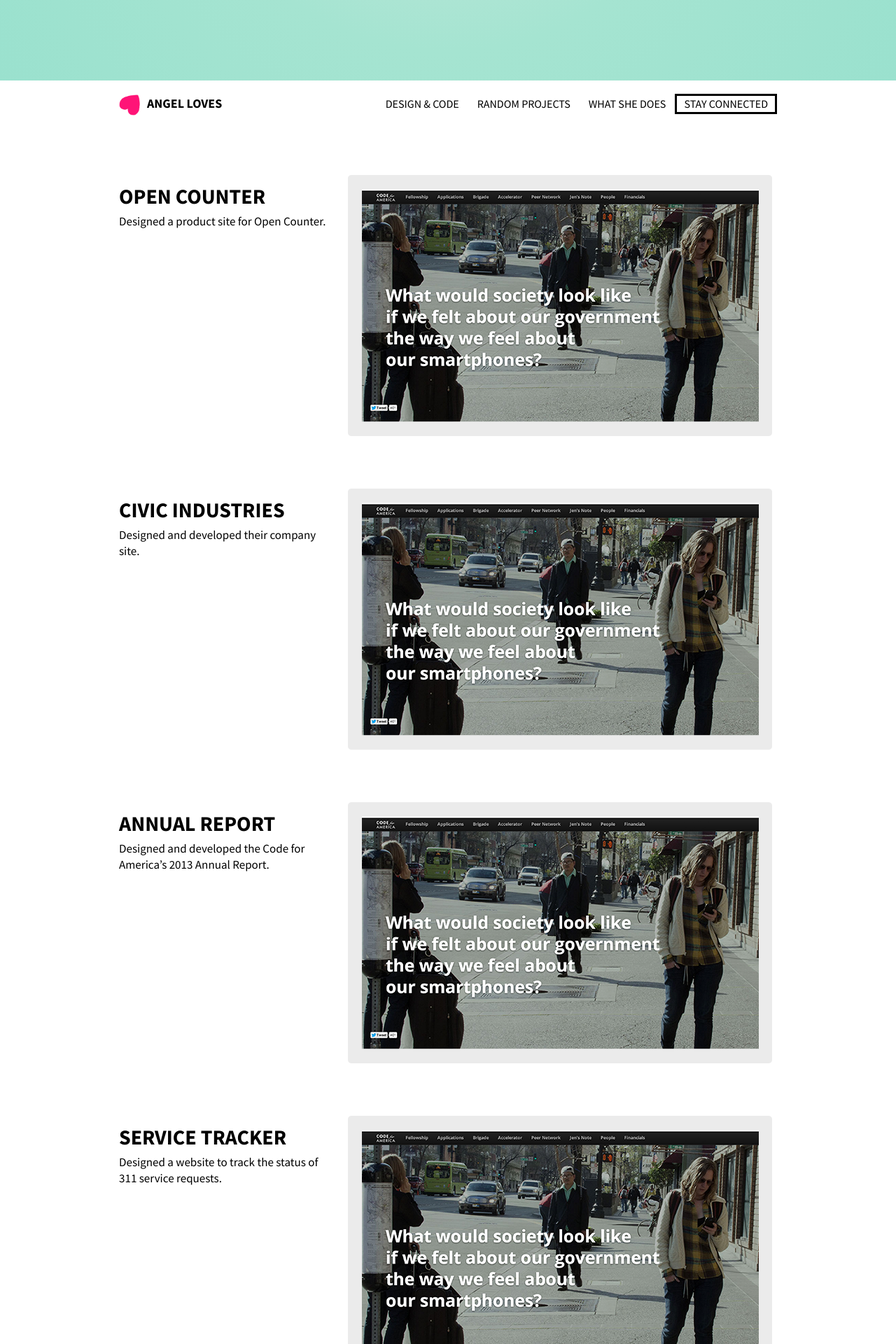
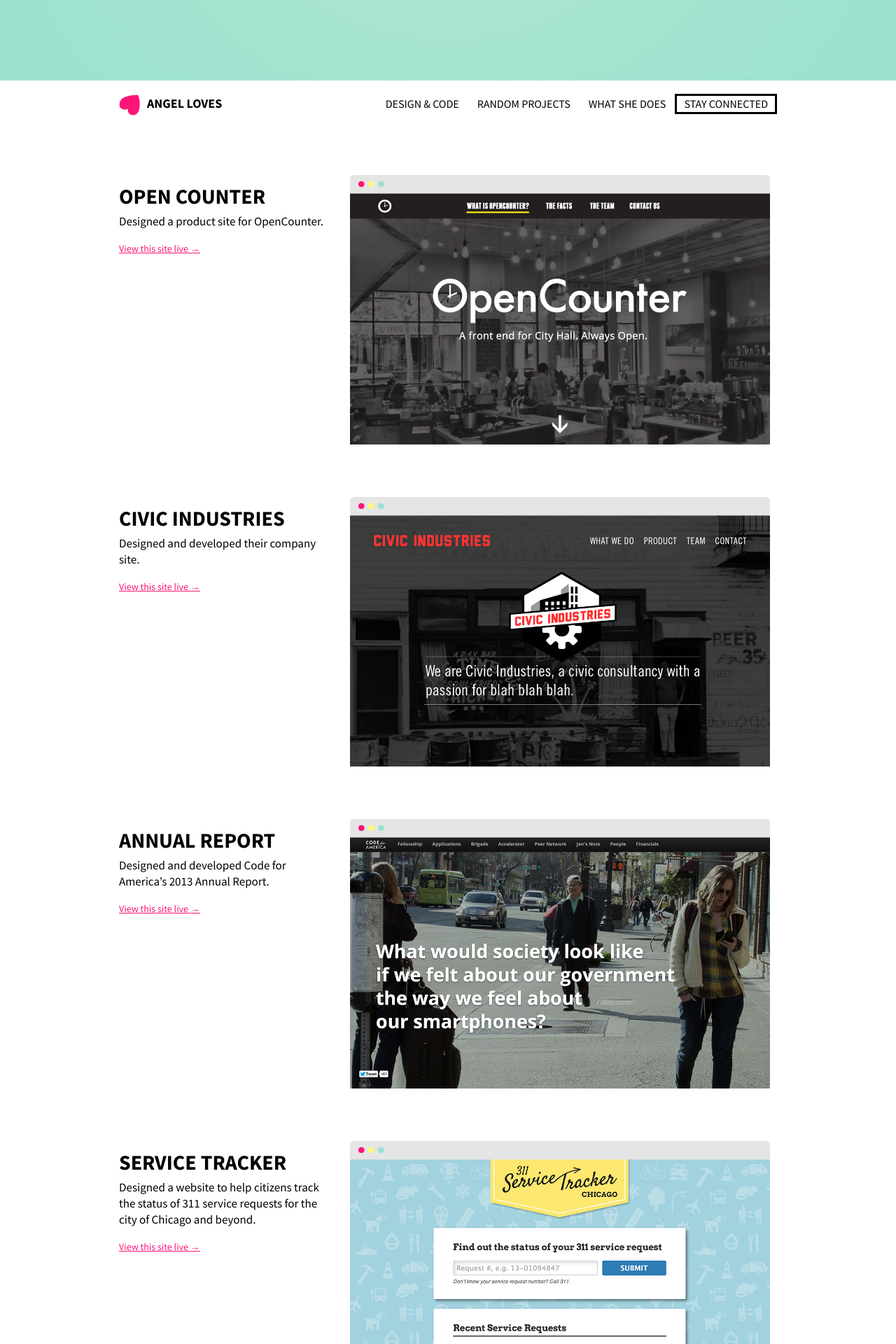
Before and after one commit to ahelkit/angellov.es, a Jekyll site: the page workingforyou/index.html, which Jekyll copies as it is, in a window 1280 px wide. Shown: the part 740-2660 px from the top of the page at 70% size. Built offline with Jekyll 4.4.1, drawn with Linux system fonts in a browser that asks for light colours; nearby versions of some CDN libraries; comment, search, counter and statistics services are not loaded; some of the changed text lies outside the part shown.

Commit message:
Updated some of my work and my bio

```diff
--- a/css/main.css
+++ b/css/main.css
@@ -240,6 +240,10 @@
   margin-bottom: 75px;
 }
 
+#work .worksections img {
+  max-width: 600px;
+}
+
 #work .workdescription {
   text-align: left;
 }
@@ -265,7 +269,9 @@
 }
 
 #life h1 {
-  margin-bottom: 2px;
+  margin-bottom: 15px;
+  font-weight: 500;
+  line-height: 44px;
 }
 
 #life h4 {
--- a/workingforyou/index.html
+++ b/workingforyou/index.html
@@ -72,10 +72,11 @@
         <div class="row worksections">
           <div class="span4 workdescription">
             <h2>Open Counter</h2>
-            <p>Designed a product site for Open Counter.</p>
+            <p>Designed a product site for OpenCounter.</p>
+            <a href="http://opencounter.us" target="_blank">View this site live &rarr;</a>
           </div>
           <div class="span8">
-            <img src="/img/annual_report.png" />
+            <img src="/img/opencounter.png" />
           </div>
         </div>
 
@@ -83,16 +84,18 @@
           <div class="span4 workdescription">
             <h2>Civic Industries</h2>
             <p>Designed and developed their company site.</p>
+            <a href="http://civicindustries.com" target="_blank">View this site live &rarr;</a>
           </div>
           <div class="span8">
-            <img src="/img/annual_report.png" />
+            <img src="/img/civicindustries.png" />
           </div>
         </div>
 
         <div class="row worksections">
           <div class="span4 workdescription">
             <h2>Annual Report</h2>
-            <p>Designed and developed the Code for America’s 2013 Annual Report.</p>
+            <p>Designed and developed Code for America’s 2013 Annual Report.</p>
+            <a href="http://annual.codeforamerica.org" target="_blank">View this site live &rarr;</a>
           </div>
           <div class="span8">
             <img src="/img/annual_report.png" />
@@ -102,20 +105,22 @@
         <div class="row worksections">
           <div class="span4 workdescription">
             <h2>Service Tracker</h2>
-            <p>Designed a website to track the status of 311 service requests.</p>
+            <p>Designed a website to help citizens track the status of 311 service requests for the city of Chicago and beyond.</p>
+            <a href="http://servicetracker.cityofchicago.org" target="_blank">View this site live &rarr;</a>
           </div>
           <div class="span8">
-            <img src="/img/annual_report.png" />
+            <img src="/img/servicetracker.png" />
           </div>
         </div>
 
         <div class="row worksections">
           <div class="span4 workdescription">
             <h2>311 Labs</h2>
-            <p>Designed a website to track the status of 311 service requests.</p>
+            <p>Designed a website that aggregates all of the experiments a city with the Open311 API could use.</p>
+            <a href="http://311labs.org" target="_blank">View this site live &rarr;</a>
           </div>
           <div class="span8">
-            <img src="/img/annual_report.png" />
+            <img src="/img/311labs.png" />
           </div>
         </div>
 
```
Also changed, not shown: other parts of workingforyou/index.html (+1 -2 lines), img/311labs.png (added), img/annual_report.png, img/civicindustries.png (added), img/opencounter.png (added), img/servicetracker.png (added), 7 other files.
